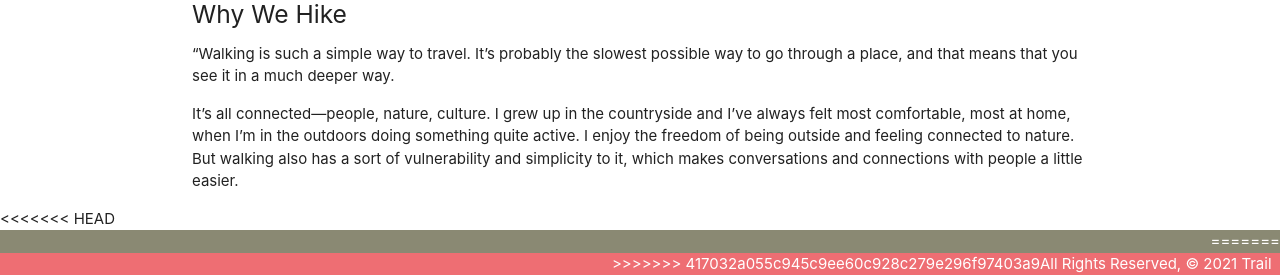
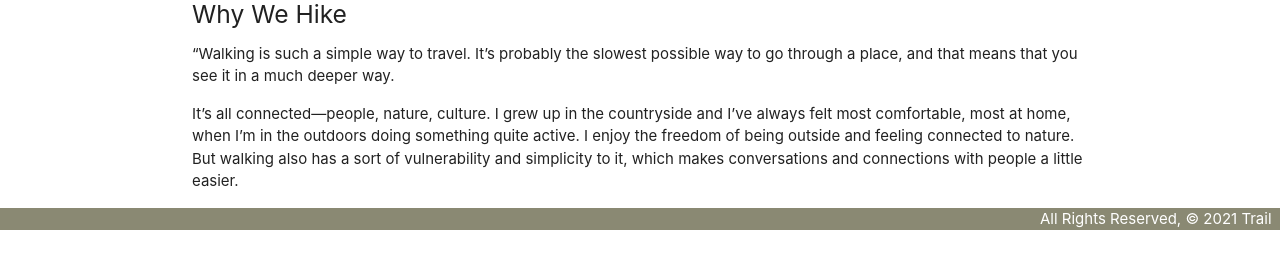
Before and after one commit to eunjsky/project3_trail_weather, a Django app: page /about/ in a window 1280 px wide. Shown: the part 872-1147 px from the top of the page. After the commit the page ends 1102 px from the top, so only its background shows below. Run offline with Django 3.2, Linux system fonts and the light colour scheme.

Commit message:
updating design-weather

```diff
--- a/main_app/templates/base.html
+++ b/main_app/templates/base.html
@@ -38,12 +38,7 @@
         {% block content %}
         {% endblock %}
     </main>
-<<<<<<< HEAD
     <footer class="page-footer" style="background-color: #8A8973;">
-=======
-    <div class="navbar navbar-light" style="background-color: #6D6C51;">
-    <footer class="page-footer">
->>>>>>> 417032a055c945c9ee60c928c279e296f97403a9
         <div class="right">All Rights Reserved, &copy; 2021 Trail &nbsp;</div>
     </footer>
     </div>
--- a/main_app/views.py
+++ b/main_app/views.py
@@ -49,8 +49,8 @@
     message = ''
 
     r = requests.get(url.format(trail.location, trail.country)).json()
-
-    if trail.location == r['name']:
+    print(r)
+    if r['cod'] != '404':
         city_weather = {
             'city': r['name'],
             'temperature': r['main']['temp'],
@@ -58,10 +58,12 @@
             'icon': r['weather'][0]['icon'],
             'speed': r['wind']['speed'],
         }
+        return render(request, 'trails/detail.html', {'city_weather': city_weather, 'trail': trail, 'activities': activities_trail_doesnt_have, 'message': message})
+
     else:
         message = 'Location is Invalid - please check the location again'
 
-    return render(request, 'trails/detail.html', {'city_weather': city_weather, 'trail': trail, 'activities': activities_trail_doesnt_have}, message)
+    return render(request, 'trails/detail.html', {'trail': trail, 'activities': activities_trail_doesnt_have, 'message': message})
 
 
 def assoc_activity(request, trail_id, activity_id):
```
Also changed, not shown: main_app/migrations/0001_initial.py, main_app/migrations/0003_trail_user.py (deleted).
